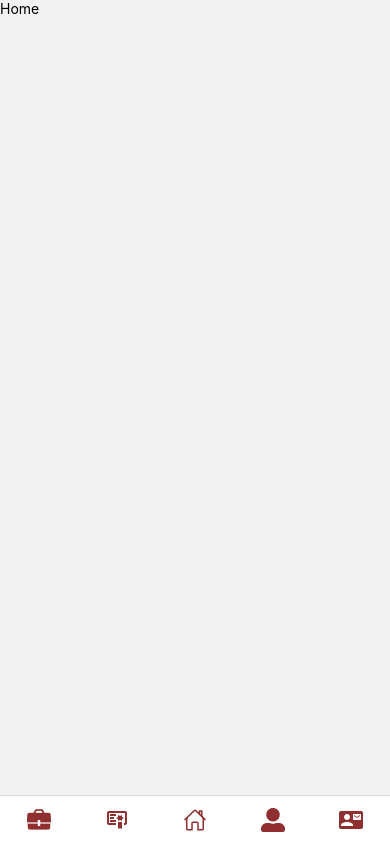
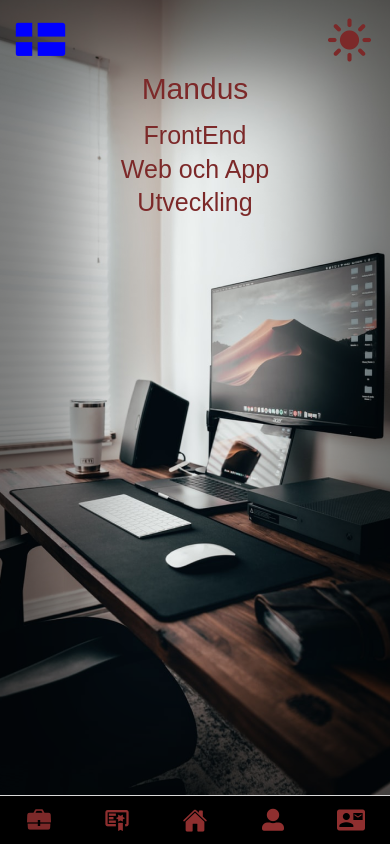
Before and after one commit to DutenLobarn/Portfolio-React-Native, a React Native app: screen /Home in a window 390 px wide. Built offline with nearby package versions, Linux system fonts and the light colour scheme.

Commit message:
Landing page 80% done

```diff
--- a/App.js
+++ b/App.js
@@ -1,7 +1,7 @@
 // CSS
-import { StatusBar } from "expo-status-bar";
+// import { StatusBar } from "expo-status-bar";
 // React Native
-import { StyleSheet, Text, View } from "react-native";
+// import { StyleSheet, Text, View } from "react-native";
 // Navigation
 import { NavigationContainer } from "@react-navigation/native";
 // import { createNativeStackNavigator } from "@react-navigation/native-stack";
@@ -26,14 +26,26 @@ const Tab = createBottomTabNavigator();
 export default function App() {
   return (
     <NavigationContainer>
-      <Tab.Navigator screenOptions={{ headerShown: false }}>
+      <Tab.Navigator
+        initialRouteName="Home"
+        screenOptions={{
+          headerShown: false,
+          tabBarStyle: {
+            backgroundColor: "#000",
+          },
+        }}
+      >
         <Tab.Screen
           name="Projects"
           component={Projects}
           options={{
+            title: "Projects",
+            // tabBarStyle: {
+            //   backgroundColor: "#000",
+            // },
             tabBarLabel: "",
             tabBarIcon: () => (
-              <Entypo name="briefcase" size={24} color="#8F2F2F" />
+              <Entypo name="briefcase" size={24} color="#7C2929" />
             ),
           }}
         />
@@ -41,11 +53,15 @@ export default function App() {
           name="Skills"
           component={Skills}
           options={{
+            title: "Skills",
+            // tabBarStyle: {
+            //   backgroundColor: "#000",
+            // },
             tabBarLabel: "",
             tabBarIcon: () => (
               <MaterialCommunityIcons
                 name="certificate-outline"
-                size={24}
+                size={28}
                 color="#8F2F2F"
               />
             ),
@@ -55,9 +71,12 @@ export default function App() {
           name="Home"
           component={Home}
           options={{
+            // headerStyle: {
+            //   backgroundColor: "#000",
+            // },
             tabBarLabel: "",
             tabBarIcon: () => (
-              <Ionicons name="ios-home-outline" size={24} color="#8F2F2F" />
+              <Ionicons name="ios-home" size={25} color="#8F2F2F" />
             ),
           }}
         />
@@ -65,9 +84,13 @@ export default function App() {
           name="About"
           component={About}
           options={{
+            title: "About",
+            // headerStyle: {
+            //   backgroundColor: "#000",
+            // },
             tabBarLabel: "",
             tabBarIcon: () => (
-              <FontAwesome5 name="user-alt" size={24} color="#8F2F2F" />
+              <FontAwesome5 name="user-alt" size={22} color="#8F2F2F" />
             ),
           }}
         />
@@ -75,11 +98,15 @@ export default function App() {
           name="Contact"
           component={Contact}
           options={{
+            title: "Contact",
+            // headerStyle: {
+            //   backgroundColor: "#000",
+            // },
             tabBarLabel: "",
             tabBarIcon: () => (
               <MaterialIcons
                 name="quick-contacts-mail"
-                size={24}
+                size={28}
                 color="#8F2F2F"
               />
             ),
@@ -90,11 +117,11 @@ export default function App() {
   );
 }
 
-const styles = StyleSheet.create({
-  container: {
-    flex: 1,
-    backgroundColor: "#fff",
-    alignItems: "center",
-    justifyContent: "center",
-  },
-});
+// const styles = StyleSheet.create({
+//   container: {
+//     flex: 1,
+//     backgroundColor: "#fff",
+//     alignItems: "center",
+//     justifyContent: "center",
+//   },
+// });
--- a/Components/Home.jsx
+++ b/Components/Home.jsx
@@ -1,11 +1,102 @@
 import React from "react";
+import { Ionicons, Entypo } from "@expo/vector-icons";
 
-import { Text, View } from "react-native";
+import { Text, View, ImageBackground, StyleSheet } from "react-native";
 
 export default function Home() {
   return (
-    <View>
-      <Text>Home</Text>
+    <View style={styles.container}>
+      <ImageBackground
+        style={styles.image}
+        source={require("../assets/src/hero.png")}
+        resizeMode="cover"
+      >
+        <Entypo
+          style={{
+            display: "flex",
+            width: "33%",
+            height: "10%",
+            justifyContent: "center",
+            alignItems: "center",
+          }}
+          name="sweden"
+          size={55}
+          color="blue"
+        />
+        <View
+          style={{
+            alignItems: "center",
+            height: "25%",
+            justifyContent: "center",
+            marginTop: 45,
+            marginRight: 40,
+            marginLeft: 40,
+            marginBottom: 0,
+          }}
+        >
+          <Text
+            style={{
+              fontSize: 30,
+              color: "#7C2929",
+              fontFamily: "fantasy",
+              marginBottom: 15,
+            }}
+          >
+            Mandus
+          </Text>
+          <Text
+            style={{
+              fontSize: 25,
+              color: "#7C2929",
+              fontFamily: "fantasy",
+            }}
+          >
+            FrontEnd
+          </Text>
+          <Text
+            style={{
+              fontSize: 25,
+              color: "#7C2929",
+              fontFamily: "fantasy",
+              lineHeight: 38,
+            }}
+          >
+            Web och App
+          </Text>
+          <Text
+            style={{
+              fontSize: 25,
+              color: "#7C2929",
+              fontFamily: "fantasy",
+            }}
+          >
+            Utveckling
+          </Text>
+        </View>
+        <Ionicons
+          style={{
+            display: "flex",
+            width: "33%",
+            height: "10%",
+            justifyContent: "center",
+            fontSize: "xxx-large",
+            alignItems: "center",
+          }}
+          name="sunny"
+          size={30}
+          color="#7C2929"
+        />
+      </ImageBackground>
     </View>
   );
 }
+const styles = StyleSheet.create({
+  container: {
+    height: "100%",
+  },
+  image: {
+    display: "flex",
+    height: "100%",
+    flexDirection: "row",
+  },
+});
```
Also changed, not shown: assets/src/hero.png (added).
